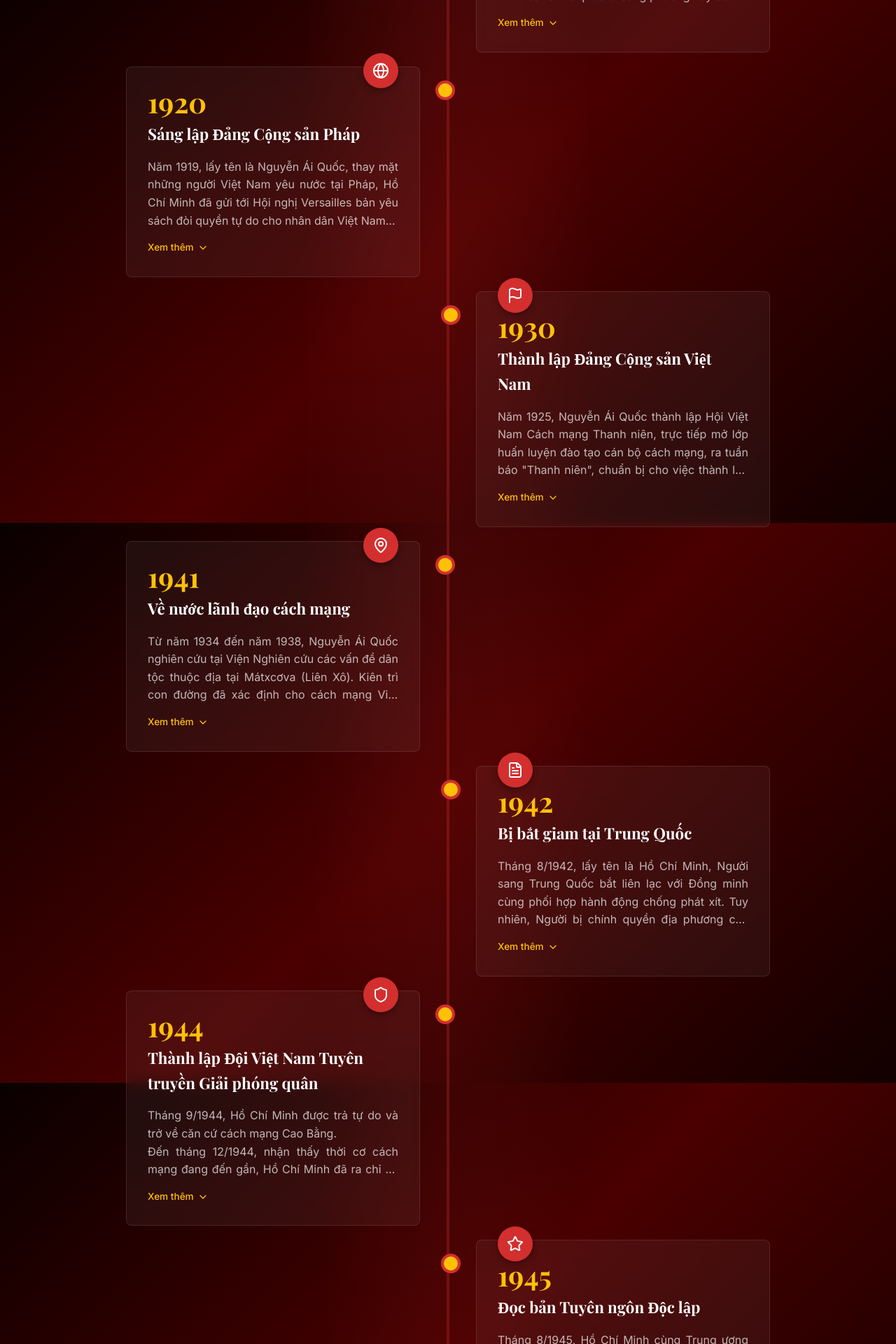
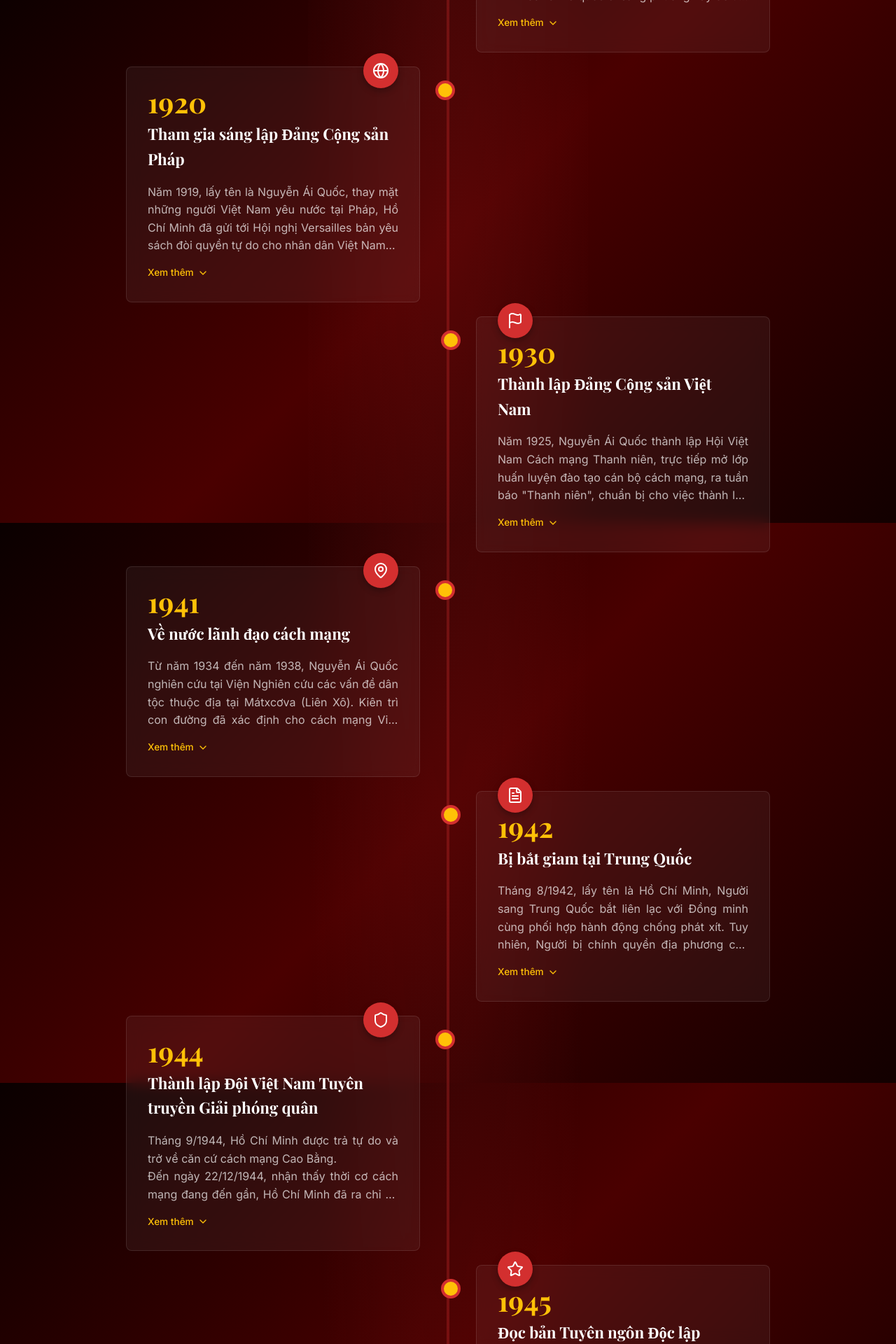
Before and after one commit to formype/lax-kgvhhcm, a React (Vite) app: page / in a window 1280 px wide. Shown: the part 1653-3573 px from the top of the page at 70% size. Built offline with nearby package versions, Linux system fonts and the light colour scheme; a web font is replaced by a local one.

Commit message:
Update timeline texts based on user request

```diff
--- a/src/components/Timeline.jsx
+++ b/src/components/Timeline.jsx
@@ -18,7 +18,7 @@ const timelineData = [
   },
   {
     year: '1920',
-    title: 'Sáng lập Đảng Cộng sản Pháp',
+    title: 'Tham gia sáng lập Đảng Cộng sản Pháp',
     desc: 'Năm 1919, lấy tên là Nguyễn Ái Quốc, thay mặt những người Việt Nam yêu nước tại Pháp, Hồ Chí Minh đã gửi tới Hội nghị Versailles bản yêu sách đòi quyền tự do cho nhân dân Việt Nam.\nDưới ảnh hưởng của Cách mạng Tháng Mười Nga năm 1917 và Luận cương của Lênin, tháng 12/1920, Nguyễn Ái Quốc tham dự Đại hội lần thứ XVIII Đảng Xã hội Pháp và bỏ phiếu tán thành Đảng gia nhập Quốc tế III (Quốc tế Cộng sản), trở thành một trong những người sáng lập Đảng Cộng sản Pháp.\nTừ một người yêu nước trở thành một người cộng sản, Hồ Chí Minh khẳng định: "Muốn cứu nước và giải phóng dân tộc, không có con đường nào khác con đường cách mạng vô sản".',
     icon: <Globe />
   },
@@ -31,7 +31,7 @@ const timelineData = [
   {
     year: '1941',
     title: 'Về nước lãnh đạo cách mạng',
-    desc: 'Từ năm 1934 đến năm 1938, Nguyễn Ái Quốc nghiên cứu tại Viện Nghiên cứu các vấn đề dân tộc thuộc địa tại Mátxcơva (Liên Xô). Kiên trì con đường đã xác định cho cách mạng Việt Nam, Người tiếp tục theo dõi, chỉ đạo phong trào cách mạng trong nước.\nTháng 10/1938, Người rời Liên Xô sang Trung Quốc, bắt liên lạc với tổ chức Đảng chuẩn bị về nước.\nNgày 28/1/1941, Nguyễn Ái Quốc về nước sau hơn 30 năm xa Tổ quốc. Tháng 5/1941, Người triệu tập Hội nghị lần thứ 8 Ban Chấp hành Trung ương Đảng, quyết định đường lối đánh đuổi Pháp, Nhật, thành lập Mặt trận Việt Minh, trực tiếp lãnh đạo phong trào cách mạng giải phóng dân tộc.',
+    desc: 'Từ năm 1934 đến năm 1938, Nguyễn Ái Quốc nghiên cứu tại Viện Nghiên cứu các vấn đề dân tộc thuộc địa tại Mátxcơva (Liên Xô). Kiên trì con đường đã xác định cho cách mạng Việt Nam, Người tiếp tục theo dõi, chỉ đạo phong trào cách mạng trong nước.\nTháng 10/1938, Người rời Liên Xô sang Trung Quốc, bắt liên lạc với tổ chức Đảng chuẩn bị về nước.\nNgày 28/1/1941, Nguyễn Ái Quốc về nước sau hơn 30 năm xa Tổ Quốc, Người đã sống và làm việc tại Pác Bó, tỉnh Cao Bằng. Tháng 5/1941, Người triệu tập Hội nghị lần thứ 8 Ban Chấp hành Trung ương Đảng, quyết định đường lối đánh đuổi Pháp, Nhật, thành lập Mặt trận Việt Minh, trực tiếp lãnh đạo phong trào cách mạng giải phóng dân tộc.',
     icon: <MapPin />
   },
   {
@@ -43,7 +43,7 @@ const timelineData = [
   {
     year: '1944',
     title: 'Thành lập Đội Việt Nam Tuyên truyền Giải phóng quân',
-    desc: 'Tháng 9/1944, Hồ Chí Minh được trả tự do và trở về căn cứ cách mạng Cao Bằng.\nĐến tháng 12/1944, nhận thấy thời cơ cách mạng đang đến gần, Hồ Chí Minh đã ra chỉ thị thành lập Đội Việt Nam Tuyên truyền Giải phóng quân (tiền thân của Quân đội nhân dân Việt Nam anh hùng ngày nay). Đội quân này dưới sự chỉ huy của Đại tướng Võ Nguyên Giáp đã đóng vai trò nòng cốt, tạo đà cho các cuộc khởi nghĩa vũ trang sau đó.',
+    desc: 'Tháng 9/1944, Hồ Chí Minh được trả tự do và trở về căn cứ cách mạng Cao Bằng.\nĐến ngày 22/12/1944, nhận thấy thời cơ cách mạng đang đến gần, Hồ Chí Minh đã ra chỉ thị thành lập Đội Việt Nam Tuyên truyền Giải phóng quân (tiền thân của Quân đội nhân dân Việt Nam anh hùng ngày nay). Đội quân này dưới sự chỉ huy của Đại tướng Võ Nguyên Giáp đã đóng vai trò nòng cốt, tạo đà cho các cuộc khởi nghĩa vũ trang sau đó.',
     icon: <Shield />
   },
   {
```
